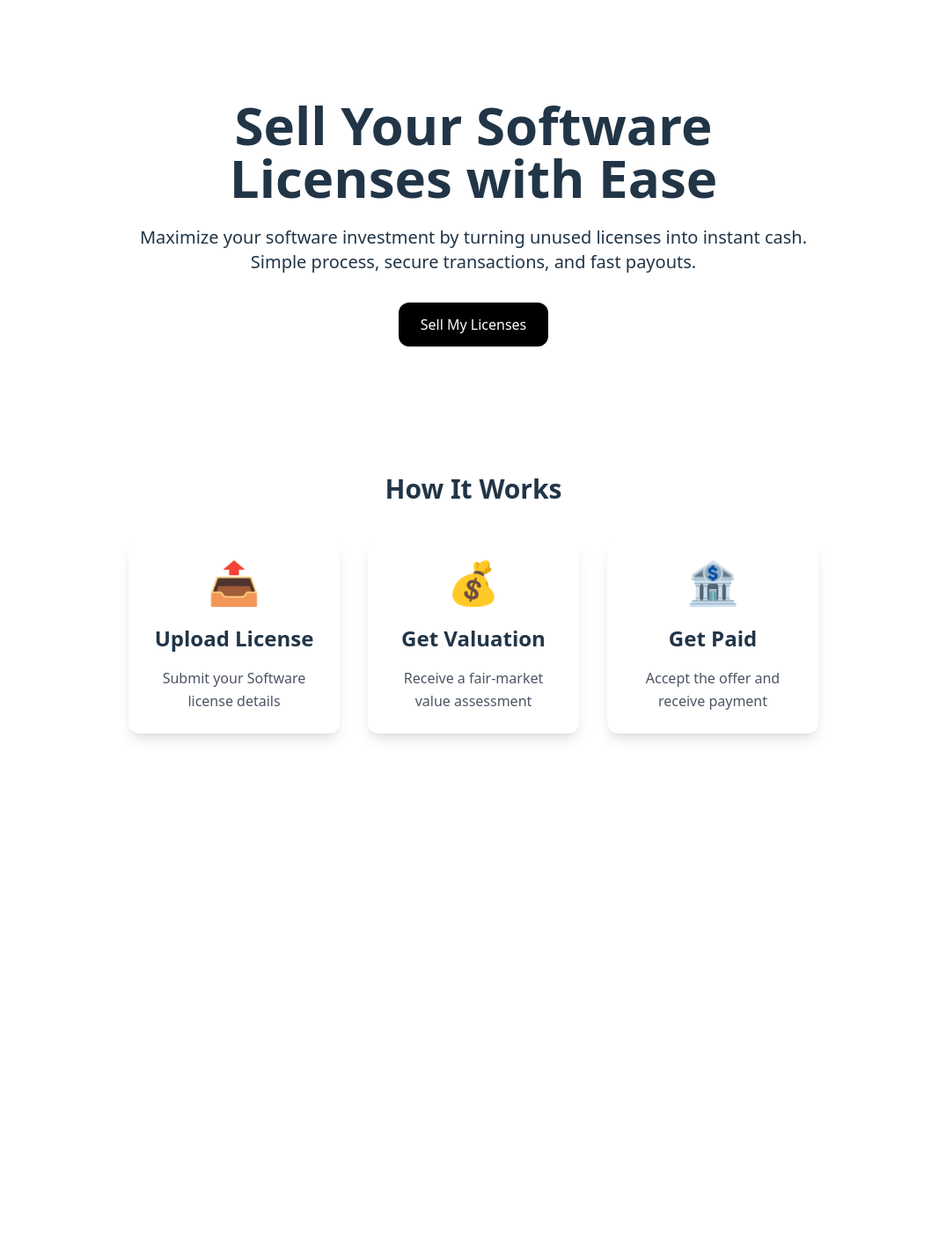
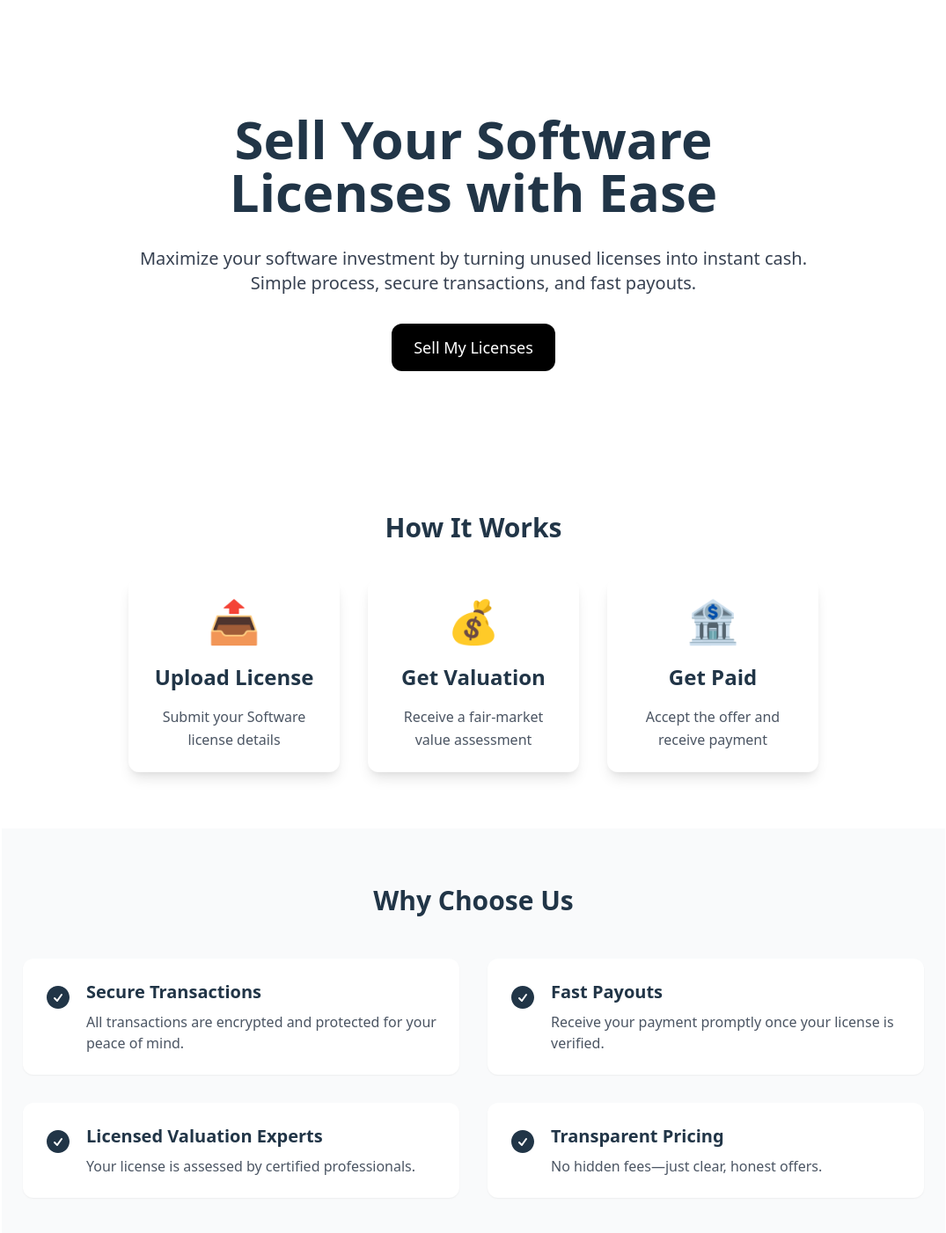
Before and after one commit to preetiGusain/softsell, a React (Vite) app: page / in a window 1280 px wide. Shown: the top 1402 px of the page at 88% size, without its empty margins (102-1177 px from the left). Before the commit the page ends 930 px from the top, so only its background shows below. Built offline with nearby package versions, Linux system fonts and the light colour scheme.

Commit message:
Added Why Choose use section

```diff
--- a/package.json
+++ b/package.json
@@ -11,6 +11,7 @@
     "tailwind:init": "tailwindcss init -p"
   },
   "dependencies": {
+    "@heroicons/react": "^2.2.0",
     "@tailwindcss/postcss7-compat": "^2.2.17",
     "framer-motion": "^12.10.3",
     "react": "^19.1.0",
--- a/src/App.jsx
+++ b/src/App.jsx
@@ -1,12 +1,14 @@
 import './App.css'
 import Hero from "./components/Hero"
 import HowItWorks from './components/HowItWorks'
+import WhyChooseUs from './components/WhyChooseUs'
 
 function App() {
   return (
     <div className="bg-white text-neutral-900 min-h-screen">
       <Hero />
       <HowItWorks />
+      <WhyChooseUs />
     </div>
   )
 }
--- a/src/components/Hero.jsx
+++ b/src/components/Hero.jsx
@@ -2,20 +2,20 @@ import { motion } from 'framer-motion';
 
 export default function Hero() {
     return (
-        <section className="py-20 px-6 text-center">
+        <section className="py-24 px-6 text-center bg-white">
             <motion.div
-                className="text-center max-w-3xl mx-auto"
+                className="text-center max-w-3xl mx-auto space-y-8"
                 initial={{ opacity: 0, y: -40 }}
                 animate={{ opacity: 1, y: 0 }}
                 transition={{ duration: 0.6 }}
             >
-                <h1 className="text-4xl md:text-6xl font-bold mb-6">
+                <h1 className="text-4xl md:text-6xl font-bold">
                     Sell Your Software Licenses with Ease
                 </h1>
-                <p className="text-lg md:text-xl mb-8">
+                <p className="text-lg md:text-xl text-gray-700">
                     Maximize your software investment by turning unused licenses into instant cash. Simple process, secure transactions, and fast payouts.
                 </p>
-                <button className="px-6 py-3 bg-black hover:bg-gray-800 text-white rounded-xl">
+                <button className="px-6 py-3 bg-black hover:bg-gray-800 text-white rounded-xl text-lg">
                     Sell My Licenses
                 </button>
             </motion.div>
--- /dev/null
+++ b/src/components/WhyChooseUs.jsx
@@ -0,0 +1,27 @@
+import { CheckCircleIcon } from '@heroicons/react/24/solid';
+
+const features = [
+  { title: 'Secure Transactions', text: 'All transactions are encrypted and protected for your peace of mind.' },
+  { title: 'Fast Payouts', text: 'Receive your payment promptly once your license is verified.' },
+  { title: 'Licensed Valuation Experts', text: 'Your license is assessed by certified professionals.' },
+  { title: 'Transparent Pricing', text: 'No hidden fees—just clear, honest offers.' },
+];
+
+export default function WhyChooseUs() {
+  return (
+    <section className="py-16 px-6 bg-gray-50">
+      <h2 className="text-3xl font-semibold text-center mb-12">Why Choose Us</h2>
+      <ul className="grid grid-cols-1 md:grid-cols-2 gap-8 max-w-5xl mx-auto">
+        {features.map((feature, idx) => (
+          <li key={idx} className="flex items-start bg-white p-6 rounded-xl shadow-sm space-x-4">
+            <CheckCircleIcon className="h-8 w-8 text-emerald-500 mt-1 flex-shrink-0" />
+            <div className="text-left">
+              <h3 className="text-xl font-semibold mb-2">{feature.title}</h3>
+              <p className="text-gray-600">{feature.text}</p>
+            </div>
+          </li>
+        ))}
+      </ul>
+    </section>
+  );
+}
```
Also changed, not shown: 1 other file (tests, documents, lock files or other folders).
